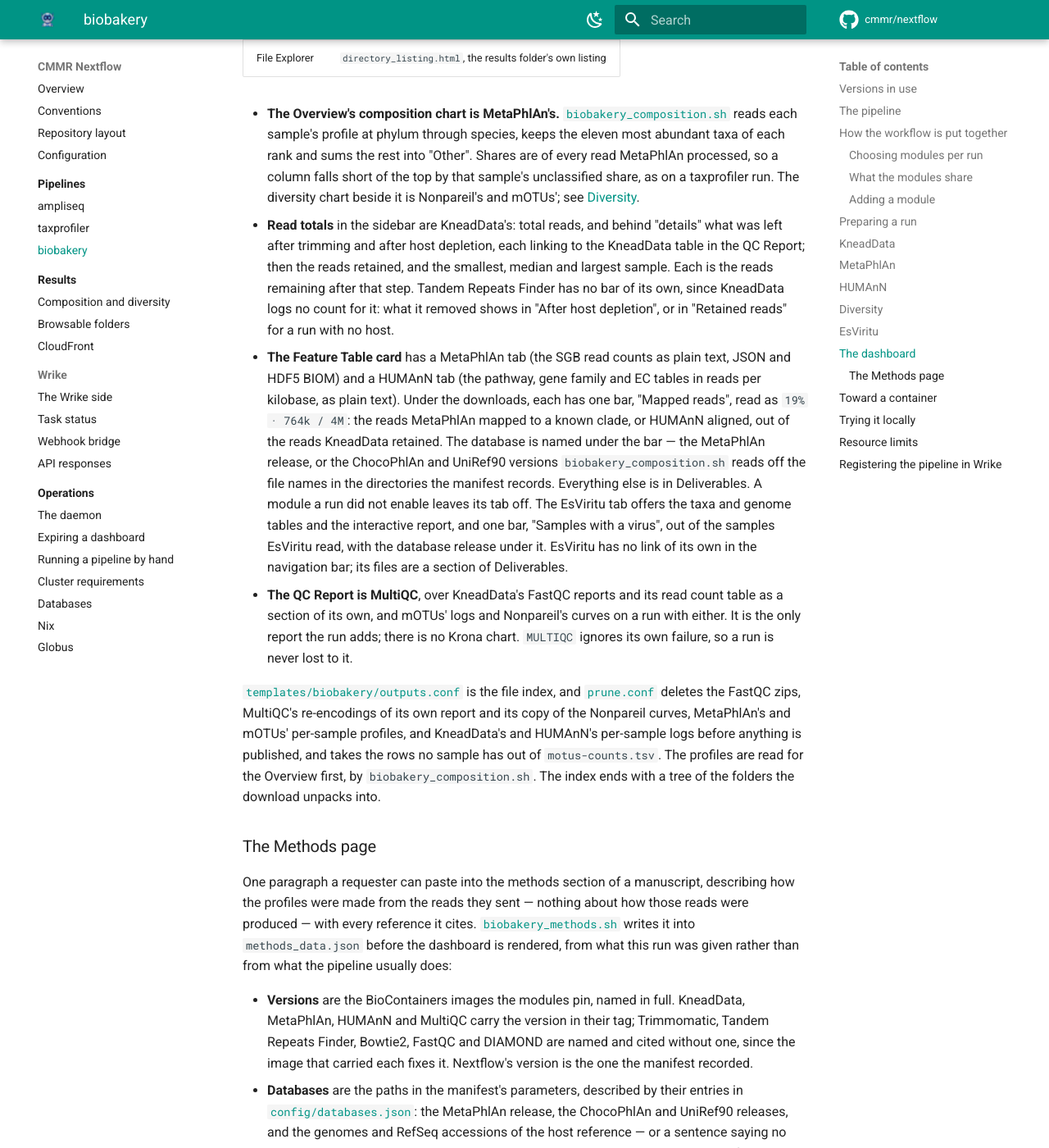
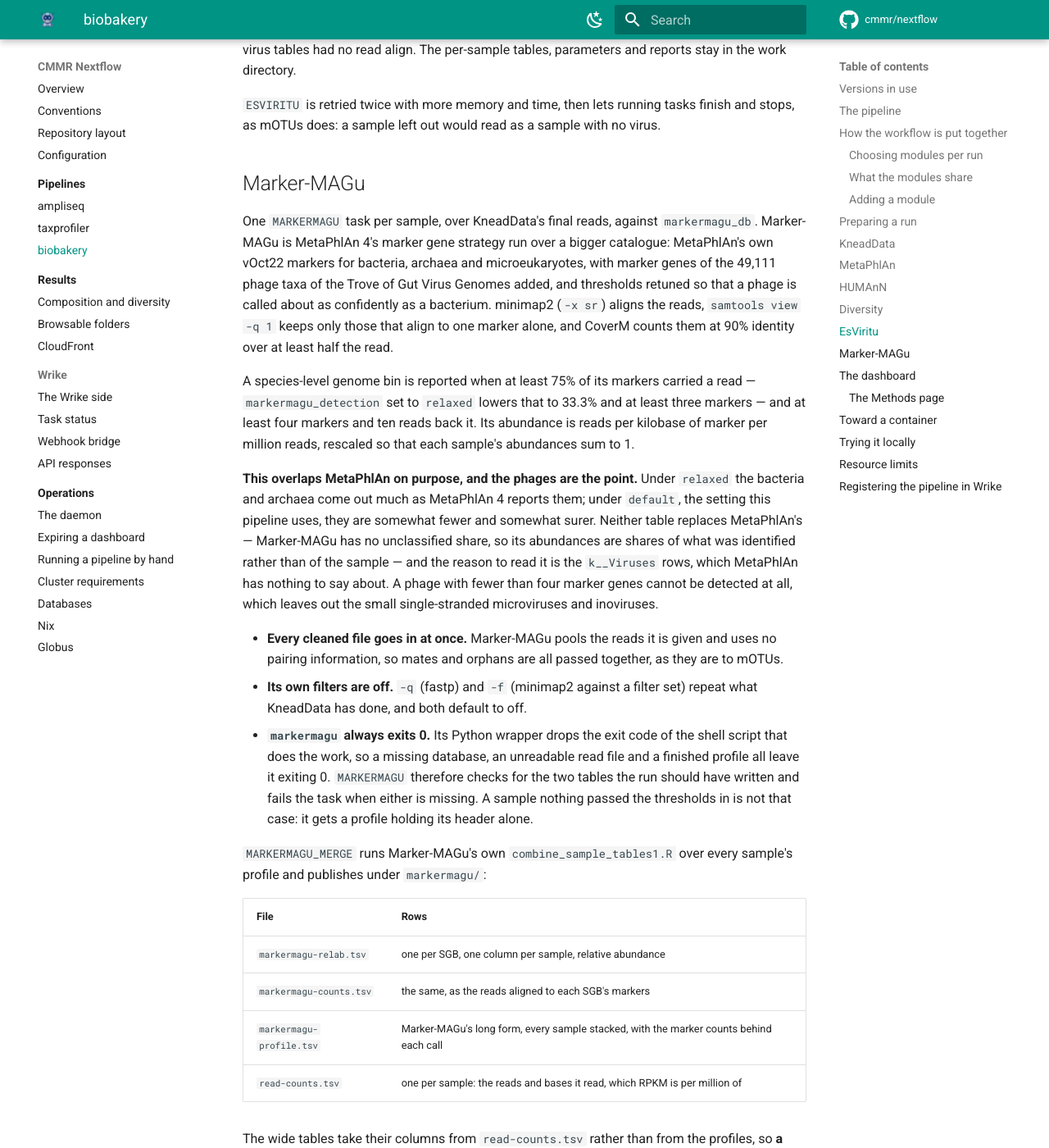
Before and after one commit to cmmr/nextflow, an MkDocs documentation site: the page built from docs/pipelines/biobakery.md, in a window 1280 px wide and 1400 px high, scrolled down 10733 px. Shown: the whole window at 82% size. Built offline with MkDocs 1.6.1 and Material for MkDocs 9.7.7, drawn with Linux system fonts in a browser that asks for light colours; comment, search, counter and statistics services are not loaded; some of the changed text lies outside the part shown.

Commit message:
marker-magu

````diff
--- a/docs/pipelines/biobakery.md
+++ b/docs/pipelines/biobakery.md
@@ -7,15 +7,17 @@ the host, [MetaPhlAn](https://github.com/biobakery/MetaPhlAn) says what was in
 each sample, and [HUMAnN](https://github.com/biobakery/humann) says what those
 communities can do. [mOTUs](https://github.com/motu-tool/mOTUs) and
 [Nonpareil](https://github.com/lmrodriguezr/nonpareil) beside them say how
-diverse each community is, for the Overview's diversity chart, and
+diverse each community is, for the Overview's diversity chart,
 [EsViritu](https://github.com/cmmr/EsViritu) finds the human, animal and plant
-viruses among the reads.
+viruses among the reads, and
+[Marker-MAGu](https://github.com/cmmr/Marker-MAGu) profiles gut phages beside
+the bacteria and archaea in one marker gene pass.
 
-KneadData and MetaPhlAn run on every sample; HUMAnN, mOTUs, Nonpareil and
-EsViritu are modules a run can switch off. The workflow is built so that more
-optional modules can be added beside it — [Marker-MAGu](https://github.com/cmmr/Marker-MAGu)
-is the one planned — and so that the whole of it can later be packaged into one
-Nix image with the databases mounted from outside; see
+KneadData and MetaPhlAn run on every sample; HUMAnN, mOTUs, Nonpareil, EsViritu
+and Marker-MAGu are modules a run can switch off. The workflow is built so that
+more optional modules can be added beside it — see
+[Adding a module](#adding-a-module) — and so that the whole of it can later be
+packaged into one Nix image with the databases mounted from outside; see
 [Toward a container](#toward-a-container).
 
 For how a request becomes a run at all, see the [Overview](../index.md).
@@ -31,11 +33,13 @@ For how a request becomes a run at all, see the [Overview](../index.md).
 | mOTUs | **3.1.0** | `quay.io/biocontainers/motus:3.1.0--pyhdfd78af_0`, in `modules/motus.nf` |
 | Nonpareil | **3.5.5** | `quay.io/biocontainers/nonpareil:3.5.5--r43hdcf5f25_0`, in `modules/nonpareil.nf` |
 | EsViritu | **1.3.3** | `quay.io/biocontainers/esviritu:1.3.3--pyhdfd78af_0`, in `modules/esviritu.nf` |
+| Marker-MAGu | **0.4.0** | `quay.io/biocontainers/marker-magu:0.4.0--pyhdfd78af_1`, in `modules/markermagu.nf` |
 | MultiQC | **1.35** | `quay.io/biocontainers/multiqc:1.35--pyhdfd78af_1`, in `modules/multiqc.nf` |
 | MetaPhlAn database | **mpa_vJun23_CHOCOPhlAnSGB_202403** | `db/metaphlan/…`, shared with taxprofiler |
 | HUMAnN databases | **v201901_v31** / **v201901b** | `db/humann/v201901b/…`, shared with taxprofiler |
 | mOTUs database | **db_mOTU_v3.1.0** | `db/motus/db_mOTU_v3.1.0/db_mOTU`, shared with taxprofiler |
 | EsViritu database | **v3.2.4** ([doi:10.5281/zenodo.17716199](https://doi.org/10.5281/zenodo.17716199)) | `db/esviritu/v3.2.4`, biobakery's alone |
+| Marker-MAGu database | **v1.1** ([doi:10.5281/zenodo.8342581](https://doi.org/10.5281/zenodo.8342581)) | `db/markermagu/v1.1`, biobakery's alone |
 | Host references | PhiX, T2T-CHM13v2.0 + PhiX, GRCm39 + PhiX | `db/hostremoval/…`, shared with taxprofiler |
 
 **Every image is the BioContainers build of the bioconda package.** The
@@ -61,20 +65,31 @@ pin](taxprofiler.md#versions-in-use). Nonpareil needs no database.
 apart from the tool — EsViritu 1.0.0 and later read v3.1.0 or later — and v3.2.4
 is the newest on Zenodo.
 
-**Only EsViritu's database is new.** The MetaPhlAn, HUMAnN and mOTUs databases and
-the host references are the ones [taxprofiler's cluster
-setup](taxprofiler.md#cluster-setup) installs. EsViritu's is fetched once with the
-same script, before the first run with `run_esviritu` on:
+**Marker-MAGu is on its only release.** 0.4.0 is the one version bioconda
+publishes and v1.1 the newest database on Zenodo, and v1.1 is the catalogue the
+paper behind the tool built and used.
+
+**Two databases are this pipeline's alone.** The MetaPhlAn, HUMAnN and mOTUs
+databases and the host references are the ones [taxprofiler's cluster
+setup](taxprofiler.md#cluster-setup) installs. EsViritu's and Marker-MAGu's are
+fetched once with the same script, before the first run with `run_esviritu` or
+`run_markermagu` on:
 
 ```bash
 sbatch --cpus-per-task=2 --mem=4G --time=2:00:00 scripts/fetch_taxprofiler_db.sh esviritu
 ```
 
-It checks the archive against the md5 the Zenodo record lists, unpacks it to
-`db/esviritu/v3.2.4` — `virus_pathogen_database.fna`, its minimap2 index and
-the metadata table — and writes `v3.2.4.manifest.json` beside it. Until it is
-there, every `BIOBAKERY_01` run stops before its first task, for want of
-`esviritu_db`.
+```bash
+sbatch --cpus-per-task=2 --mem=4G --time=4:00:00 scripts/fetch_taxprofiler_db.sh markermagu
+```
+
+Each checks its archive against the md5 the Zenodo record lists, unpacks it, and
+writes a manifest beside it: `db/esviritu/v3.2.4` —
+`virus_pathogen_database.fna`, its minimap2 index and the metadata table — and
+`db/markermagu/v1.1`, which is one 10.5 GB `Marker-MAGu_markerDB.fna` and needs
+about 16 GB free while it unpacks. Until a database is there, every
+`BIOBAKERY_01` run stops before its first task, for want of the parameter that
+names it.
 
 
 ## The pipeline
@@ -85,7 +100,8 @@ form's "Host Removal" answer — `None`, `PhiX`,
 the matching bowtie2 index. `None` still trims; it removes nothing.
 
 [`BIOBAKERY_01.sh`](../../pipelines/BIOBAKERY_01.sh) runs
-`workflows/biobakery` with HUMAnN, mOTUs, Nonpareil and EsViritu on:
+`workflows/biobakery` with HUMAnN, mOTUs, Nonpareil, EsViritu and Marker-MAGu
+on:
 
 | Step | What | Progress page row |
 | --- | --- | --- |
@@ -118,6 +134,7 @@ modules/
   motus.nf             MOTUS, MOTUS_MERGE
   nonpareil.nf         NONPAREIL, NONPAREIL_CURVES
   esviritu.nf          ESVIRITU, ESVIRITU_SUMMARY
+  markermagu.nf        MARKERMAGU, MARKERMAGU_MERGE
   multiqc.nf           MULTIQC
 config/biobakery/
   slurm.config         the cluster: executor, node sizes, apptainer
@@ -135,8 +152,9 @@ HUMAnN is called and how its tables are built.
 
 ### Choosing modules per run
 
-KneadData and MetaPhlAn run on every sample. HUMAnN, mOTUs, Nonpareil, EsViritu
-and every add-on are switched by a parameter of their own:
+KneadData and MetaPhlAn run on every sample. HUMAnN, mOTUs, Nonpareil,
+EsViritu, Marker-MAGu and every add-on are switched by a parameter of their
+own:
 
 | Parameter | Default | Needs |
 | --- | --- | --- |
@@ -144,9 +162,10 @@ and every add-on are switched by a parameter of their own:
 | `run_motus` | `true` | `motus_db` |
 | `run_nonpareil` | `true` | nothing; `nonpareil_mode` is `kmer` unless set to `alignment` |
 | `run_esviritu` | `true` | `esviritu_db` |
+| `run_markermagu` | `true` | `markermagu_db`; `markermagu_detection` is `default` unless set to `relaxed` |
 
-`motus_args`, `nonpareil_args` and `esviritu_args` add options to each tool, as
-`metaphlan_args` does to MetaPhlAn.
+`motus_args`, `nonpareil_args`, `esviritu_args` and `markermagu_args` add
+options to each tool, as `metaphlan_args` does to MetaPhlAn.
 
 A pipeline file sets each with `params_set`, like any other parameter, so it lands
 in the params file and in the manifest a rerun is rebuilt from. A form question
@@ -170,15 +189,14 @@ is the two mates' files followed by KneadData's orphans.
 
 ### Adding a module
 
-Marker-MAGu takes cleaned reads and a database and has a BioContainers image
-(`marker-magu:0.4.0--pyhdfd78af_1` at the time of writing). Adding it is what
-adding EsViritu was:
+A tool that takes cleaned reads and a database and has a BioContainers image
+goes in the way EsViritu and Marker-MAGu did:
 
 1. **`modules/<tool>.nf`** — one process per sample reading `ch_reads`, and a
    second that merges the per-sample tables, publishing under
    `${params.outdir}/<tool>/`. Pin the container by tag, and give both
-   processes a `stub:` block. Marker-MAGu can filter reads itself; leave that
-   off when KneadData has run.
+   processes a `stub:` block. A tool that can trim or deplete reads itself —
+   both of these can — has that left off, since KneadData has done it.
 2. **`workflows/biobakery/nextflow.config`** — `run_<tool> = true` and the
    database parameter.
 3. **`workflows/biobakery/main.nf`** — an `if (params.run_<tool>)` block after
@@ -190,8 +208,10 @@ adding EsViritu was:
 6. **`pipelines/BIOBAKERY_01.sh`** — `params_set run_<tool> true` and the
    database path under `$NEXTFLOW_DB_DIR`.
 7. **The dashboard** — rows in `templates/biobakery/outputs.conf`, a
-   `dashboard_tab` in `biobakery_upload.sh`, and a sentence in
-   `biobakery_methods.sh` citing the tool from `config/references.json`.
+   `dashboard_tab` in `biobakery_upload.sh`, a sentence in
+   `biobakery_methods.sh` citing the tool from `config/references.json`, and a
+   line in `templates/biobakery/prune.conf` for anything it publishes per
+   sample that a merged table already carries.
 
 
 ## Preparing a run
@@ -433,6 +453,64 @@ finish and stops, as mOTUs does: a sample left out would read as a sample with
 no virus.
 
 
+## Marker-MAGu
+
+One `MARKERMAGU` task per sample, over KneadData's final reads, against
+`markermagu_db`. Marker-MAGu is MetaPhlAn 4's marker gene strategy run over a
+bigger catalogue: MetaPhlAn's own vOct22 markers for bacteria, archaea and
+microeukaryotes, with marker genes of the 49,111 phage taxa of the Trove of Gut
+Virus Genomes added, and thresholds retuned so that a phage is called about as
+confidently as a bacterium. minimap2 (`-x sr`) aligns the reads, `samtools view
+-q 1` keeps only those that align to one marker alone, and CoverM counts them
+at 90% identity over at least half the read.
+
+A species-level genome bin is reported when at least 75% of its markers carried
+a read — `markermagu_detection` set to `relaxed` lowers that to 33.3% and at
+least three markers — and at least four markers and ten reads back it. Its abundance is
+reads per kilobase of marker per million reads, rescaled so that each sample's
+abundances sum to 1.
+
+**This overlaps MetaPhlAn on purpose, and the phages are the point.** Under
+`relaxed` the bacteria and archaea come out much as MetaPhlAn 4 reports them;
+under `default`, the setting this pipeline uses, they are somewhat fewer and
+somewhat surer. Neither table replaces MetaPhlAn's — Marker-MAGu has no
+unclassified share, so its abundances are shares of what was identified rather
+than of the sample — and the reason to read it is the `k__Viruses` rows, which
+MetaPhlAn has nothing to say about. A phage with fewer than four marker genes
+cannot be detected at all, which leaves out the small single-stranded
+microviruses and inoviruses.
+
+- **Every cleaned file goes in at once.** Marker-MAGu pools the reads it is
+  given and uses no pairing information, so mates and orphans are all passed
+  together, as they are to mOTUs.
+- **Its own filters are off.** `-q` (fastp) and `-f` (minimap2 against a filter
+  set) repeat what KneadData has done, and both default to off.
+- **`markermagu` always exits 0.** Its Python wrapper drops the exit code of the
+  shell script that does the work, so a missing database, an unreadable read
+  file and a finished profile all leave it exiting 0. `MARKERMAGU` therefore
+  checks for the two tables the run should have written and fails the task when
+  either is missing. A sample nothing passed the thresholds in is not that case:
+  it gets a profile holding its header alone.
+
+`MARKERMAGU_MERGE` runs Marker-MAGu's own `combine_sample_tables1.R` over every
+sample's profile and publishes under `markermagu/`:
+
+| File | Rows |
+| --- | --- |
+| `markermagu-relab.tsv` | one per SGB, one column per sample, relative abundance |
+| `markermagu-counts.tsv` | the same, as the reads aligned to each SGB's markers |
+| `markermagu-profile.tsv` | Marker-MAGu's long form, every sample stacked, with the marker counts behind each call |
+| `read-counts.tsv` | one per sample: the reads and bases it read, which RPKM is per million of |
+
+The wide tables take their columns from `read-counts.tsv` rather than from the
+profiles, so **a sample Marker-MAGu detected nothing in is a column of zeros**
+rather than a column missing. The per-sample profiles are published under
+`markermagu/profiles/` and pruned before the results are indexed.
+
+`MARKERMAGU` is retried twice with more memory and time, then lets running tasks
+finish and stops, as mOTUs and EsViritu do.
+
+
 ## The dashboard
 
 [`biobakery_upload.sh`](../../scripts/biobakery_upload.sh) takes the same steps
@@ -472,8 +550,10 @@ plus a fourth, Methods. The navigation bar reads:
   module a run did not enable leaves its tab off. The EsViritu tab offers the
   taxa and genome tables and the interactive report, and one bar, "Samples with
   a virus", out of the samples EsViritu read, with the database release under
-  it. EsViritu has no link of its own in the navigation bar; its files are a
-  section of Deliverables.
+  it. The Marker-MAGu tab offers its three tables and one bar, "Phage taxa",
+  the SGBs it detected whose lineage begins `k__Viruses` out of every SGB it
+  detected. Neither has a link of its own in the navigation bar; their files are
+  sections of Deliverables.
 - **The QC Report is MultiQC**, over KneadData's FastQC reports and its
   read count table as a section of its own, and mOTUs' logs and Nonpareil's
   curves on a run with either. It is the only report the run adds;
@@ -483,9 +563,9 @@ plus a fourth, Methods. The navigation bar reads:
 [`templates/biobakery/outputs.conf`](../../templates/biobakery/outputs.conf) is
 the file index, and [`prune.conf`](../../templates/biobakery/prune.conf) deletes
 the FastQC zips, MultiQC's re-encodings of its own report and its copy of the
-Nonpareil curves, MetaPhlAn's and mOTUs' per-sample profiles, and KneadData's
-and HUMAnN's per-sample logs before anything is published, and takes the rows no
-sample has out of `motus-counts.tsv`. The profiles are read for the Overview
+Nonpareil curves, MetaPhlAn's, mOTUs' and Marker-MAGu's per-sample profiles, and
+KneadData's and HUMAnN's per-sample logs before anything is published, and takes
+the rows no sample has out of `motus-counts.tsv`. The profiles are read for the Overview
 first, by `biobakery_composition.sh`. The index ends with a tree of the folders the
 download unpacks into.
 
@@ -541,6 +621,9 @@ given rather than from what the pipeline usually does:
   version, the database release and Zenodo DOI, minimap2 and the alignment
   thresholds, dereplication, RPKMF, and the identities species and subspecies
   were assigned at. On a paired run they say unpaired reads were not used.
+- **Marker-MAGu** likewise on a run with `run_markermagu` on: its version, the
+  database release and Zenodo DOI, minimap2 and the unique-alignment thresholds,
+  the detection stringency this run chose, and how abundance was normalised.
 
 Citations are written `[@id]` against
 [`config/references.json`](../../config/references.json), and a tool named a
@@ -604,17 +687,18 @@ plus a run directory mounted where `wrike_job.sh` is started.
 The workflow runs anywhere Docker does. The `local` profile caps each task at
 the machine's cores and 16 GB; pass a config lowering `process.resourceLimits`
 further on a smaller machine. `-stub` replaces KneadData, MetaPhlAn, HUMAnN's
-two heavy steps, mOTUs, Nonpareil, EsViritu and MultiQC with placeholders and runs
+two heavy steps, mOTUs, Nonpareil, EsViritu, Marker-MAGu and MultiQC with
+placeholders and runs
 everything between them for real, which checks how the modules are wired
 together without a database:
 
 ```bash
-nextflow run workflows/biobakery -stub -profile docker,local --input samplesheet.csv --outdir results --kneaddata_db db/host --metaphlan_db db/metaphlan --humann_chocophlan db/chocophlan --humann_uniref db/uniref90 --humann_utility_mapping db/utility_mapping --motus_db db/motus --esviritu_db db/esviritu
+nextflow run workflows/biobakery -stub -profile docker,local --input samplesheet.csv --outdir results --kneaddata_db db/host --metaphlan_db db/metaphlan --humann_chocophlan db/chocophlan --humann_uniref db/uniref90 --humann_utility_mapping db/utility_mapping --motus_db db/motus --esviritu_db db/esviritu --markermagu_db db/markermagu
 ```
 
 The databases only have to exist for a stub run; add `--run_humann false` to leave
-HUMAnN out, and `--run_motus false`, `--run_nonpareil false` or
-`--run_esviritu false` for any of those.
+HUMAnN out, and `--run_motus false`, `--run_nonpareil false`,
+`--run_esviritu false` or `--run_markermagu false` for any of those.
 
 The samplesheet is the CSV `biobakery_samplesheet.sh` writes:
 `sample,run_accession,instrument_platform,fastq_1,fastq_2`.
@@ -628,13 +712,16 @@ reservation and a retry policy per process;
 ones that depend on the node — KneadData at 16 cpus and 32 GB, MetaPhlAn at 16
 cpus and 48 GB, mOTUs at 16 cpus and 32 GB and Nonpareil at 8 cpus and 64 GB, the
 same as taxprofiler's `METAPHLAN_METAPHLAN`, `MOTUS_PROFILE` and
-`NONPAREIL_NONPAREIL`, and EsViritu at 16 cpus and 16 GB — and caps everything
+`NONPAREIL_NONPAREIL`, EsViritu at 16 cpus and 16 GB, and Marker-MAGu at 16 cpus
+and 96 GB — and caps everything
 at the node's size. Nonpareil is
-handed its memory as `-R` and fills it with its k-mer table.
+handed its memory as `-R` and fills it with its k-mer table, and Marker-MAGu is
+the largest reservation here because minimap2 holds the whole 10.5 GB marker
+catalogue, split into chunks, while it aligns.
 
-- **KneadData, MetaPhlAn, mOTUs and EsViritu retry twice**, with more memory and
-  time each time, then let running tasks finish and stop. All four read the
-  requester's reads or a database over the shared filesystem.
+- **KneadData, MetaPhlAn, mOTUs, EsViritu and Marker-MAGu retry twice**, with
+  more memory and time each time, then let running tasks finish and stop. All
+  five read the requester's reads or a database over the shared filesystem.
 - **HUMAnN** keeps taxprofiler's policy: a sample is retried once with twice the
   memory and time, then left out of the tables.
 - **Nonpareil** is retried three times and then left out of the diversity table,
````
Also changed, not shown: docs/operations/databases.md (+1 -0 lines), docs/pipelines/index.md (+2 -1 lines), 13 other files.
